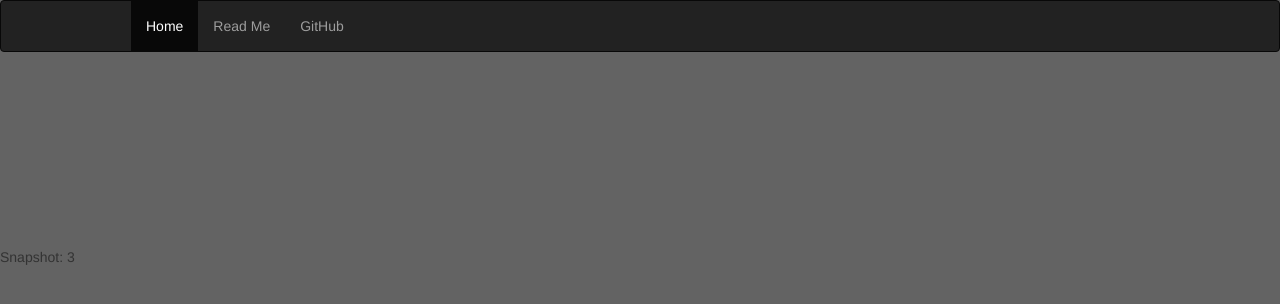
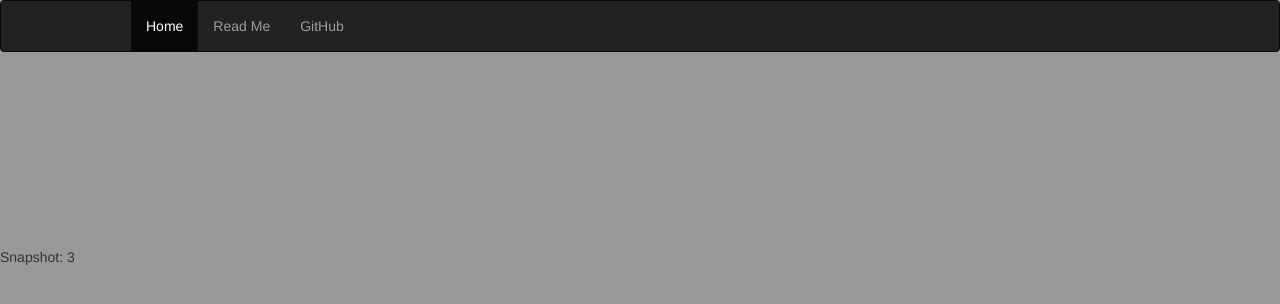
Before and after one commit to SurveNet/Survey_App, a website with bundled scripts: page public/html/index.html in a window 1280 px wide. Built offline with nearby package versions, Linux system fonts and the light colour scheme.

Commit message:
change background color

```diff
--- a/public/styles/styles.css
+++ b/public/styles/styles.css
@@ -1,5 +1,5 @@
 body{
-    background-color: rgb(99, 99, 99)
+    background-color: rgb(153, 153, 153)
 }
 
 
```
